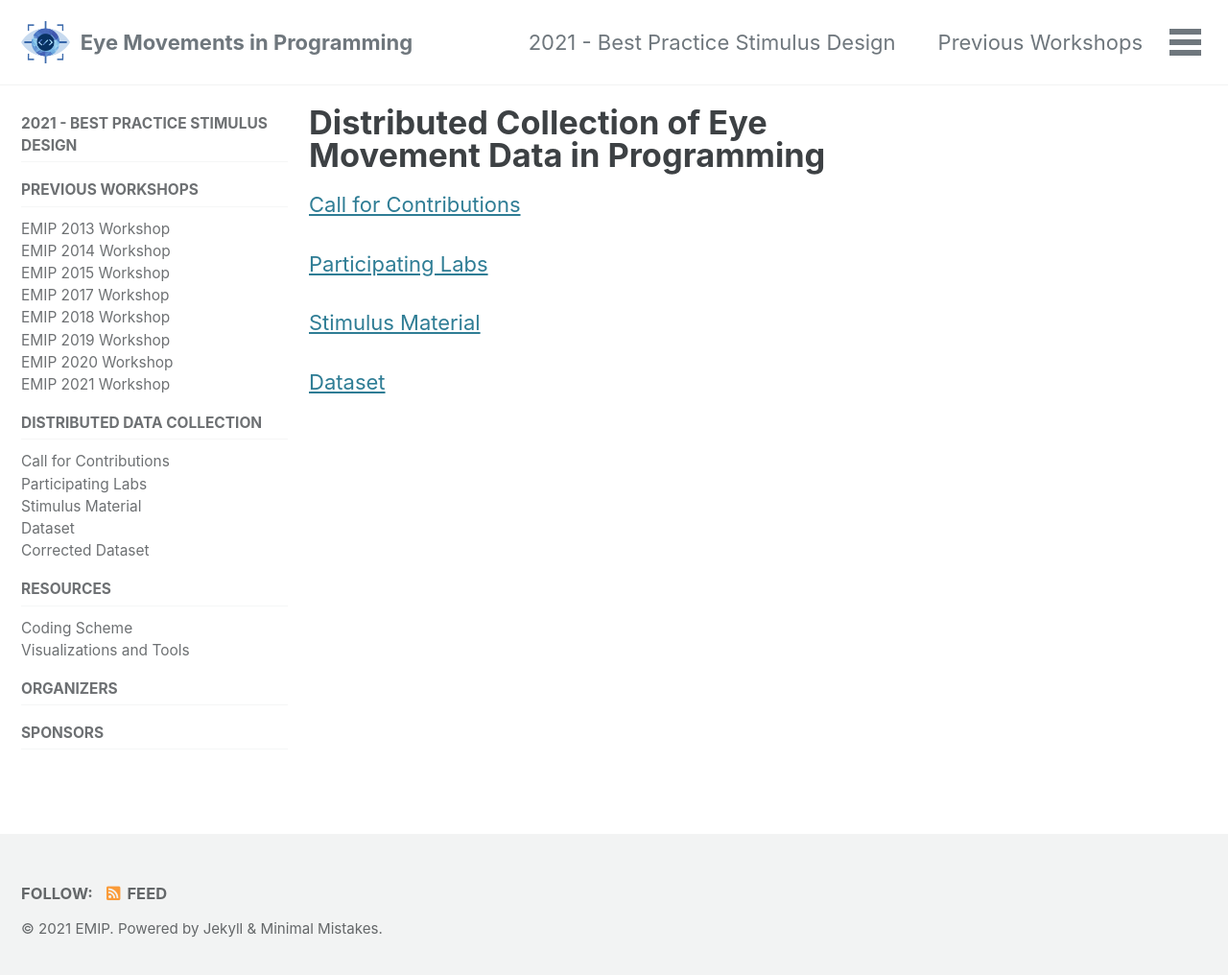
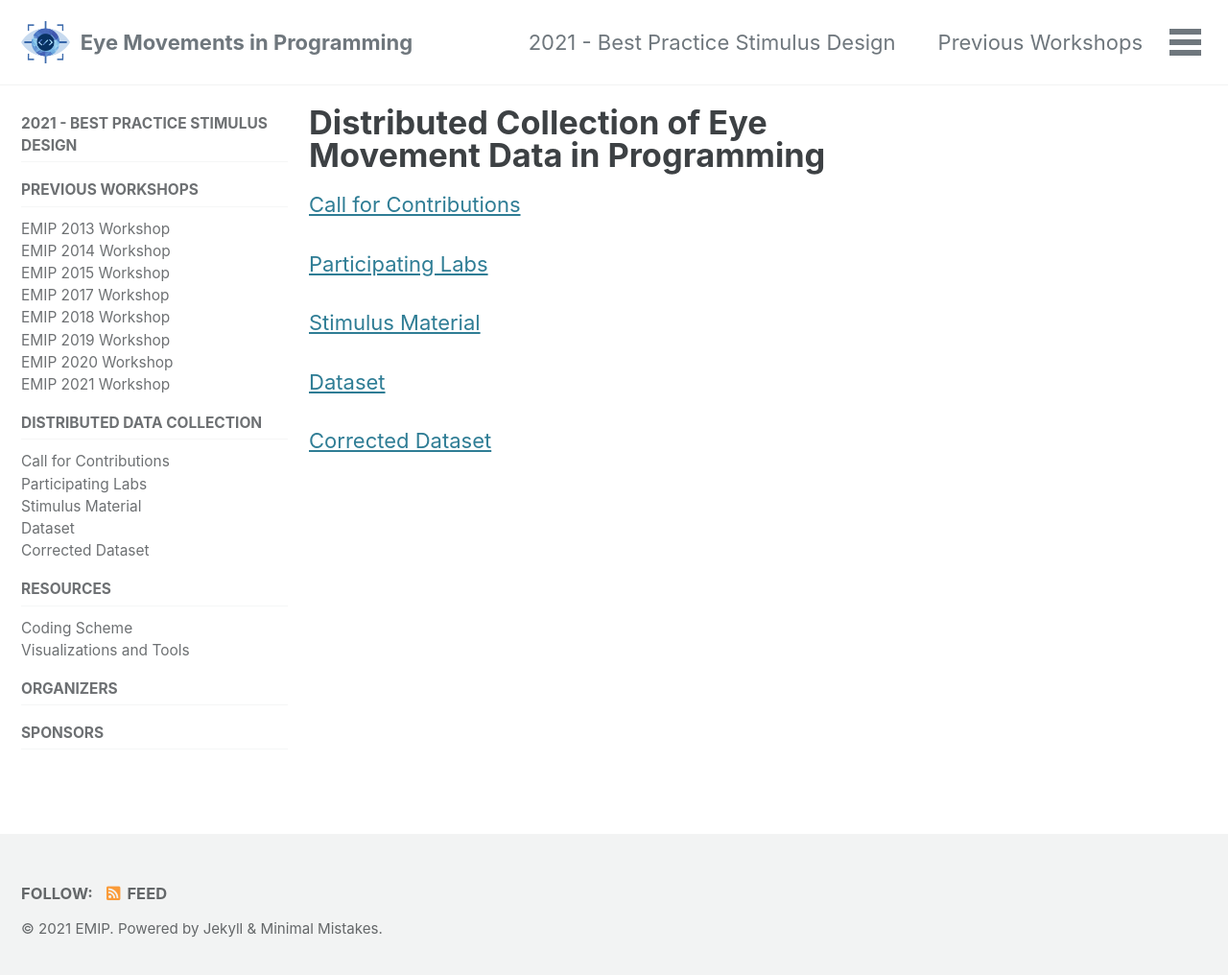
Before and after one commit to EMIPws/emipws.github.io, a Jekyll site: the page built from pages/distributed-data-collection.md, in a window 1280 px wide and 1024 px high. Shown: the top 1016 px of the window at 96% size. Built offline with Jekyll 4.4.1, drawn with Linux system fonts in a browser that asks for light colours; cached includes are drawn as plain includes.

Commit message:
Update distributed-data-collection.md

```diff
--- a/pages/distributed-data-collection.md
+++ b/pages/distributed-data-collection.md
@@ -14,3 +14,5 @@ sidebar:
 [Stimulus Material](/stimulus-material/)
 
 [Dataset](/dataset/)
+
+[Corrected Dataset](/corrected-dataset/)
```
